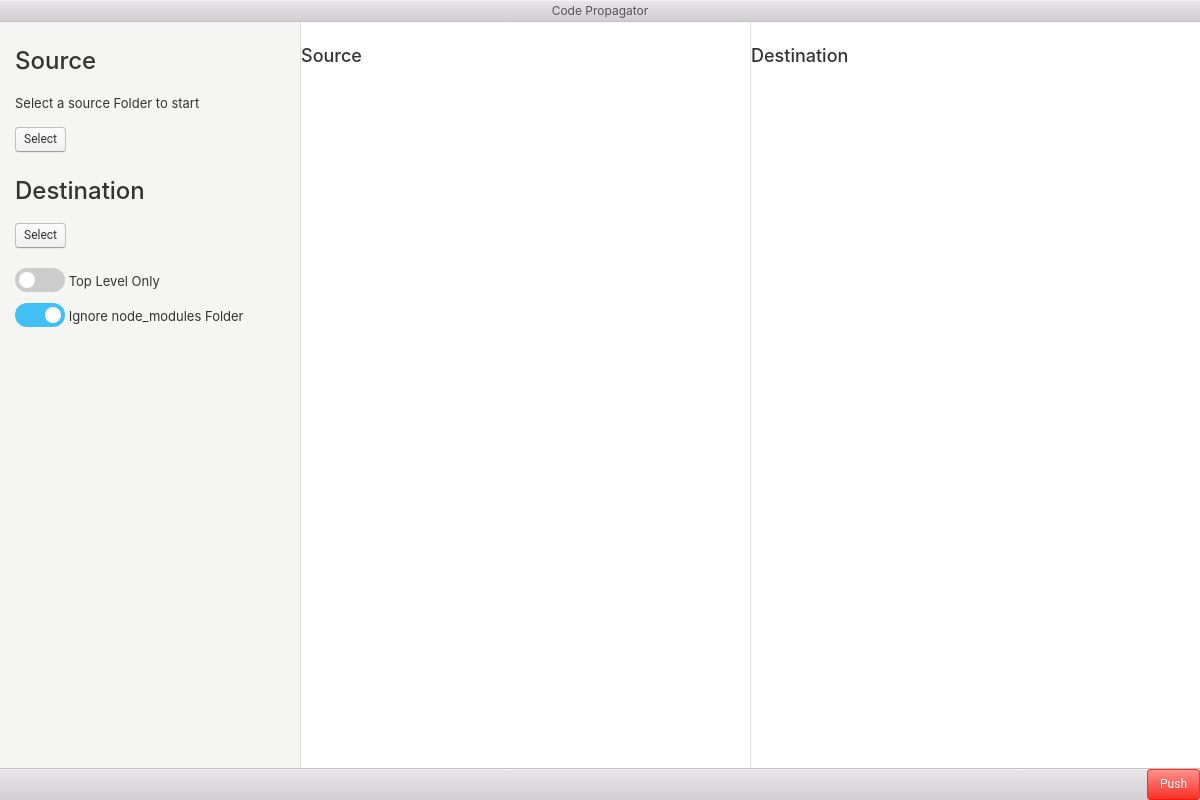
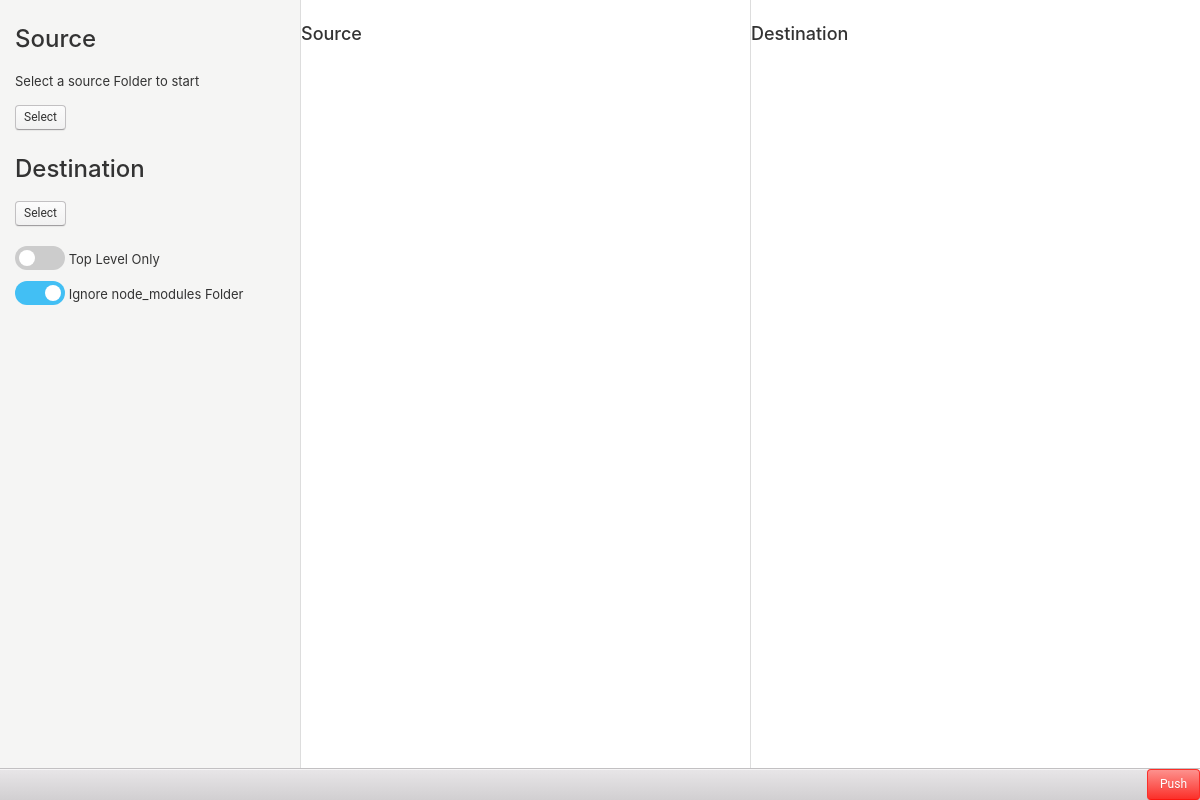
Before and after one commit to jlpdeveloper/Code-Copier, an Electron app: page index.html in a window 1200 px wide. Drawn offline with Linux system fonts and the light colour scheme; no server answers.

Commit message:
removed pointless header

```diff
--- a/index.html
+++ b/index.html
@@ -11,10 +11,7 @@
 
 <body>
   <div class="window">
-    <!-- .toolbar-header sits at the top of your app -->
-    <header class="toolbar toolbar-header">
-      <h1 class="title">Code Propagator</h1>
-    </header>
+
     <div class="window-content">
       <div class="pane-group">
         <!-- sidebar for source and destination -->
```
